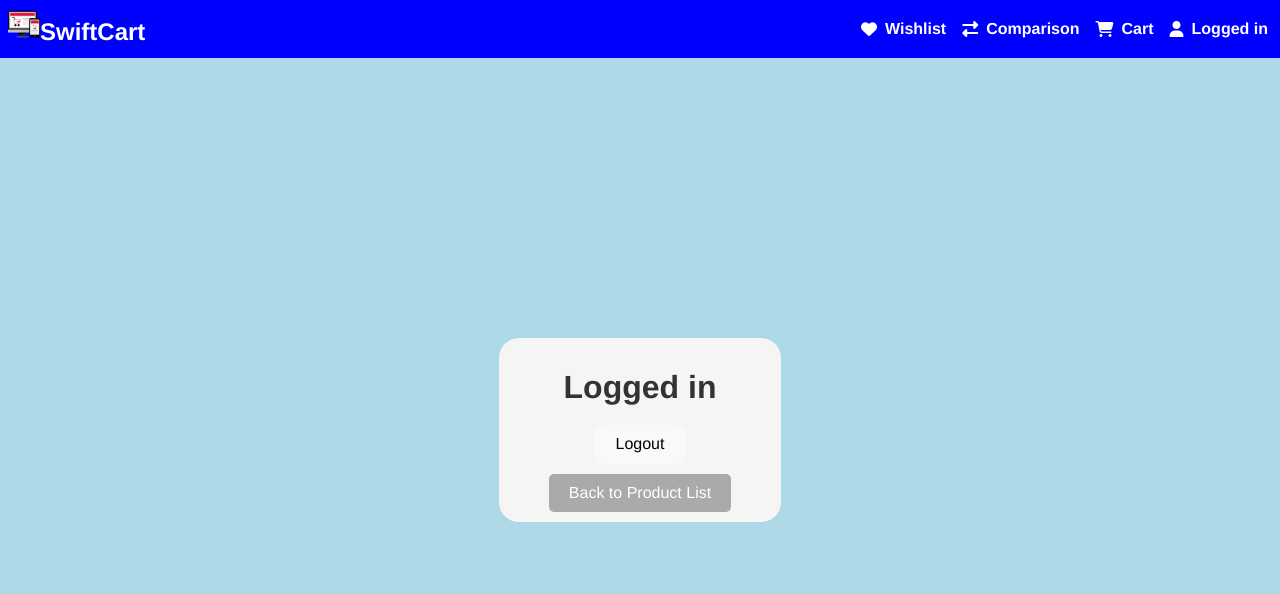
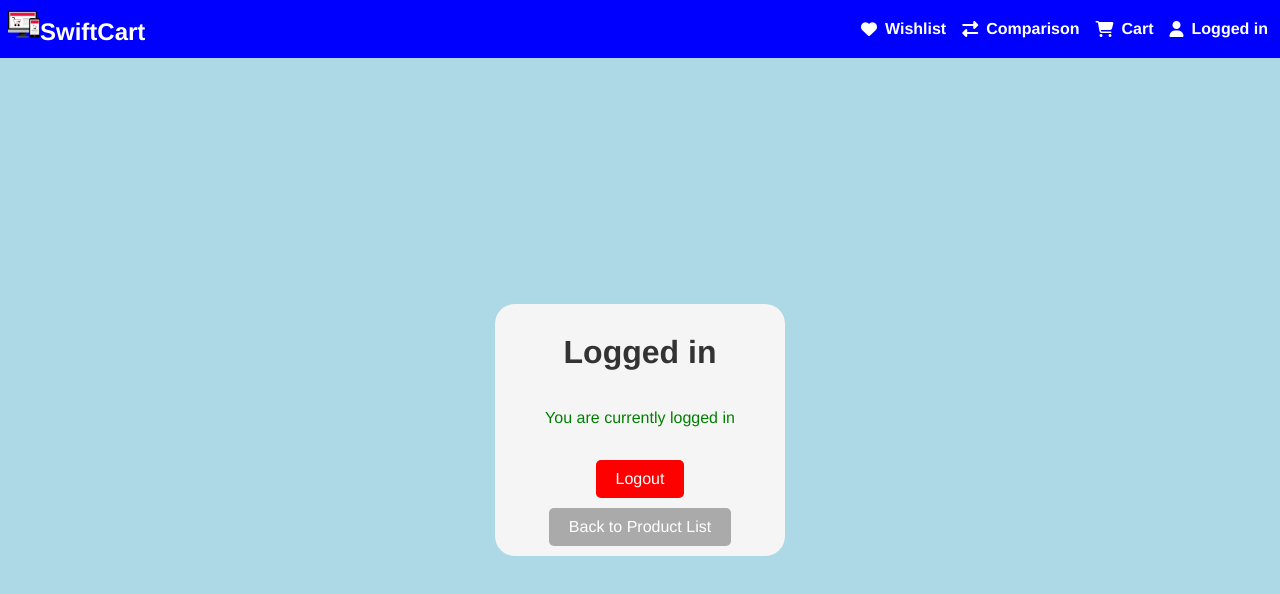
Before and after one commit to IkanyengAdams/JSF-Portfolio_Piece_IKAADA488_BCL2407_GroupB_Ikanyeng-Adams_JSF04, a Vue app: page /login in a window 1280 px wide. Shown: the top 594 px of the page. Built offline with nearby package versions, Linux system fonts and the light colour scheme; sample sign-in values are in the browser's storage.

Commit message:
Updated package-lock.json and package.json to include vuex and axios version updates, and modified Login.vue component with new styles and layout changes.

```diff
--- a/package.json
+++ b/package.json
@@ -15,7 +15,8 @@
     "@fortawesome/vue-fontawesome": "^3.0.8",
     "axios": "^1.3.1",
     "vue": "^3.4.31",
-    "vue-router": "^4.0.13"
+    "vue-router": "^4.0.13",
+    "vuex": "^4.1.0"
   },
   "devDependencies": {
     "@vitejs/plugin-vue": "^5.0.5",
--- a/src/components/Login.vue
+++ b/src/components/Login.vue
@@ -1,6 +1,7 @@
 <template>
   <div class="login-container">
     <h1>{{ isLoggedIn ? 'Logged in' : 'Login Page' }}</h1>
+    <p v-if="isLoggedIn" class="login-status">You are currently logged in</p>
     <form v-if="!isLoggedIn" @submit.prevent="login">
       <div class="form-group">
         <label for="username">Username:</label>
@@ -24,7 +25,9 @@
       </div>
       <button type="submit" class="login-button">Login</button>
     </form>
-    <button v-if="isLoggedIn" @click="logout" class="logout-button">Logout</button>
+    <div v-if="isLoggedIn" class="logout-container">
+      <button @click="logout" class="logout-button">Logout</button>
+    </div>
     <button @click="goToProductList" class="back-button">Back to Product List</button>
   </div>
 </template>
@@ -79,7 +82,6 @@ export default {
 };
 </script>
 
-
 <style scoped>
 .login-container {
   display: flex;
@@ -95,6 +97,11 @@ h1 {
   margin-bottom: 20px;
   font-size: 2em;
   color: #333;
+}
+
+.login-status {
+  color: green;
+  margin-bottom: 10px;
 }
 
 form {
@@ -160,4 +167,21 @@ input {
 .back-button:hover {
   background: #888;
 }
+
+.logout-container {
+  margin-top: 20px;
+}
+
+.logout-button {
+  background: #ff0000;
+  color: white;
+  border: none;
+  padding: 10px 20px;
+  border-radius: 5px;
+  cursor: pointer;
+}
+
+.logout-button:hover {
+  background: #cc0000;
+}
 </style>
```
Also changed, not shown: 1 other file (tests, documents, lock files or other folders).
